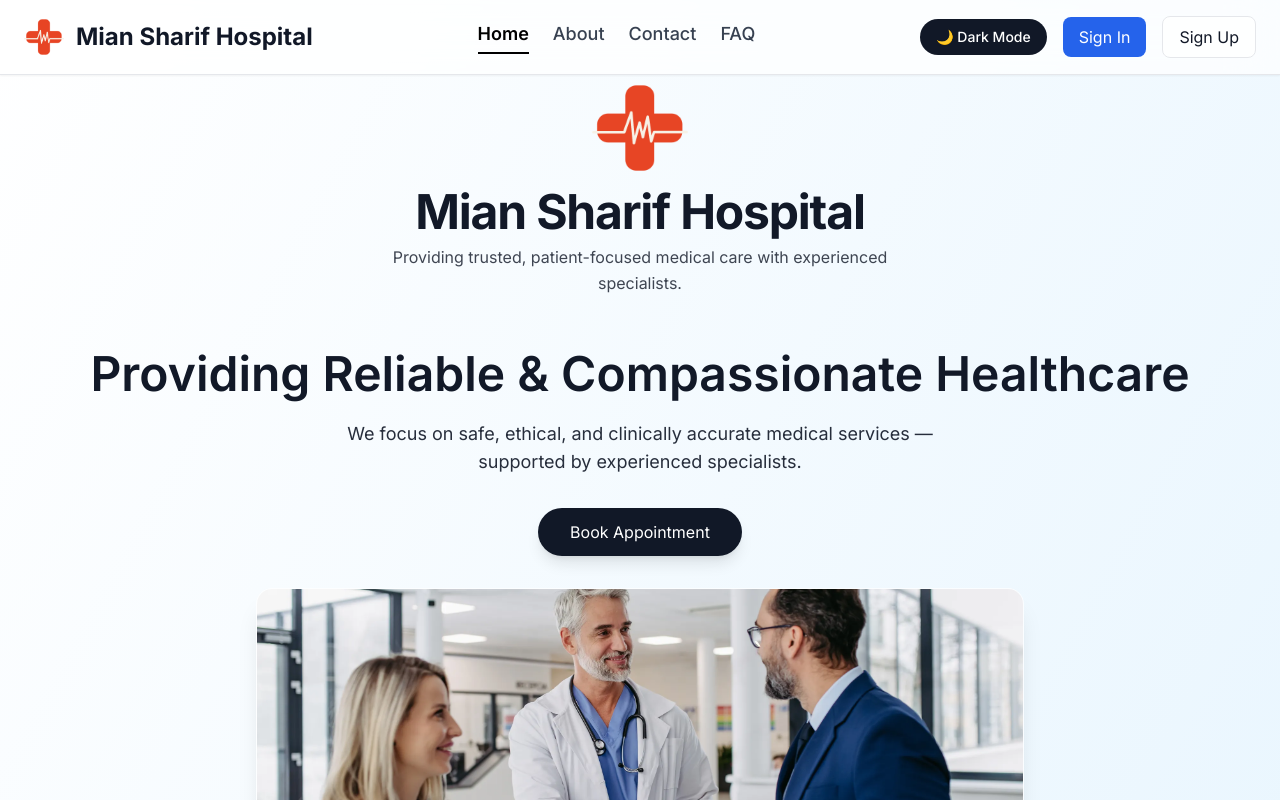
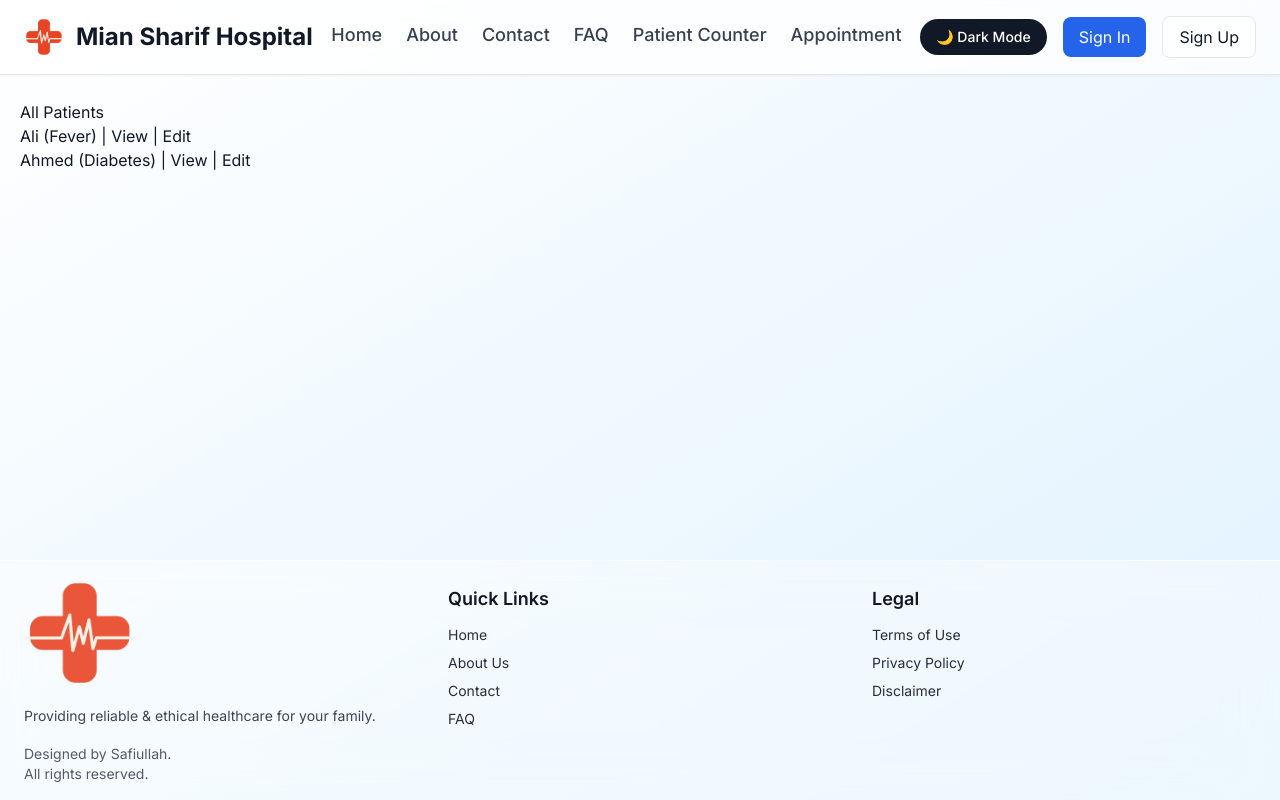
Before and after one commit to Safi-UOL/Mian-Sharif-Hospital, a React (Vite) app: page /assignment/patients in a window 1280 px wide. Before the commit this address led to /. Shown: the top 800 px of the page. Built offline with nearby package versions, Linux system fonts and the light colour scheme.

Commit message:
fix: rename SPA Home import to SpaHome to avoid duplicate identifier

```diff
--- a/src/App.jsx
+++ b/src/App.jsx
@@ -3,6 +3,7 @@ import Navbar from "./components/layouts/Navbar";
 import Footer from "./components/layouts/Footer";
 import ScrollToTop from "./components/layouts/ScrollToTop";
 
+/* ===== Hospital Website Pages ===== */
 import Home from "./Pages/Home";
 import About from "./Pages/About";
 import Contact from "./Pages/Contact";
@@ -13,11 +14,17 @@ import Terms from "./Pages/Terms";
 import Privacy from "./Pages/Privacy";
 import Disclaimer from "./Pages/Disclaimer";
 
-// 🔹 LAB PART 1
+/* ===== LAB TASKS ===== */
 import PatientCounter from "./Pages/PatientCounter";
+import AppointmentForm from "./Pages/AppointmentForm";
 
-// 🔹 LAB PART 2
-import AppointmentForm from "./Pages/AppointmentForm";
+
+import SpaHome from "./SPA_Routing/pages/Home";
+import CreatePatient from "./SPA_Routing/pages/CreatePatient";
+import Patients from "./SPA_Routing/pages/Patients";
+import PatientDetails from "./SPA_Routing/pages/PatientDetails";
+import EditPatient from "./SPA_Routing/pages/EditPatient";
+
 
 export default function App() {
   return (
@@ -30,11 +37,9 @@ export default function App() {
         <main className="flex-grow pt-0 md:pt-20 pb-0">
           <Routes>
 
-            {/* Home */}
+            {/* ===== Hospital Website ===== */}
             <Route path="/" element={<Home />} />
             <Route path="/home" element={<Navigate to="/" replace />} />
-
-            {/* Pages */}
             <Route path="/about" element={<About />} />
             <Route path="/contact" element={<Contact />} />
             <Route path="/faq" element={<FAQ />} />
@@ -44,11 +49,18 @@ export default function App() {
             <Route path="/privacy" element={<Privacy />} />
             <Route path="/disclaimer" element={<Disclaimer />} />
 
-            {/* 🔹 LAB ROUTES */}
+            {/* ===== LAB ROUTES ===== */}
             <Route path="/patient-counter" element={<PatientCounter />} />
             <Route path="/appointment" element={<AppointmentForm />} />
 
-            {/* Catch-all */}
+            {/* ===== ASSIGNMENT ROUTES (SPA + CRUD) ===== */}
+            <Route path="/SPA_Routing" element={<SpaHome />} />
+            <Route path="/assignment/create" element={<CreatePatient />} />
+            <Route path="/assignment/patients" element={<Patients />} />
+            <Route path="/assignment/patients/:id" element={<PatientDetails />} />
+            <Route path="/assignment/edit/:id" element={<EditPatient />} />
+
+            {/* ===== Catch-all ===== */}
             <Route path="*" element={<Navigate to="/" replace />} />
 
           </Routes>
--- /dev/null
+++ b/src/SPA_Routing/Pages/CreatePatient.jsx
@@ -0,0 +1,22 @@
+import { Link } from "react-router-dom";
+
+export default function Home() {
+  return (
+    <div style={{ padding: "20px" }}>
+      <h2>Hospital Management System (SPA Assignment)</h2>
+      <p>
+        This section demonstrates Single Page Application routing and
+        CRUD operations using Firebase Firestore.
+      </p>
+
+      <ul>
+        <li>
+          <Link to="/assignment/create">Register New Patient</Link>
+        </li>
+        <li>
+          <Link to="/assignment/patients">View All Patients</Link>
+        </li>
+      </ul>
+    </div>
+  );
+}
--- /dev/null
+++ b/src/SPA_Routing/Pages/EditPatient.jsx
@@ -0,0 +1,21 @@
+import { useParams } from "react-router-dom";
+
+export default function EditPatient() {
+  const { id } = useParams();
+
+  return (
+    <div style={{ padding: "20px" }}>
+      <h2>Edit Patient</h2>
+      <p>Editing Patient ID: {id}</p>
+
+      <form>
+        <input placeholder="Patient Name" /><br /><br />
+        <input placeholder="Age" /><br /><br />
+        <input placeholder="Disease" /><br /><br />
+        <input placeholder="Phone Number" /><br /><br />
+
+        <button>Update Patient</button>
+      </form>
+    </div>
+  );
+}
--- /dev/null
+++ b/src/SPA_Routing/Pages/Home.jsx
@@ -0,0 +1,22 @@
+import { Link } from "react-router-dom";
+
+export default function Home() {
+  return (
+    <div style={{ padding: "20px" }}>
+      <h2>Hospital Management System (SPA Assignment)</h2>
+      <p>
+        This section demonstrates Single Page Application routing and
+        CRUD operations using Firebase Firestore.
+      </p>
+
+      <ul>
+        <li>
+          <Link to="/assignment/create">Register New Patient</Link>
+        </li>
+        <li>
+          <Link to="/assignment/patients">View All Patients</Link>
+        </li>
+      </ul>
+    </div>
+  );
+}
--- /dev/null
+++ b/src/SPA_Routing/Pages/PatientDetails.jsx
@@ -0,0 +1,16 @@
+import { useParams } from "react-router-dom";
+
+export default function PatientDetails() {
+  const { id } = useParams();
+
+  return (
+    <div style={{ padding: "20px" }}>
+      <h2>Patient Details</h2>
+      <p>Patient ID: {id}</p>
+
+      <p>Name: Sample Patient</p>
+      <p>Disease: Sample Disease</p>
+      <p>Phone: 0300-0000000</p>
+    </div>
+  );
+}
--- /dev/null
+++ b/src/SPA_Routing/Pages/Patients.jsx
@@ -0,0 +1,23 @@
+import { Link } from "react-router-dom";
+
+export default function Patients() {
+  return (
+    <div style={{ padding: "20px" }}>
+      <h2>All Patients</h2>
+
+      <ul>
+        <li>
+          Ali (Fever)
+          {" "} | <Link to="/assignment/patients/1">View</Link>
+          {" "} | <Link to="/assignment/edit/1">Edit</Link>
+        </li>
+
+        <li>
+          Ahmed (Diabetes)
+          {" "} | <Link to="/assignment/patients/2">View</Link>
+          {" "} | <Link to="/assignment/edit/2">Edit</Link>
+        </li>
+      </ul>
+    </div>
+  );
+}
--- a/src/components/layouts/Navbar.jsx
+++ b/src/components/layouts/Navbar.jsx
@@ -20,19 +20,16 @@ export default function Navbar() {
     localStorage.setItem("theme", theme);
   }, [theme]);
 
-  // SAME PAGE = REFRESH | DIFFERENT PAGE = NAVIGATE
   const handleNavClick = (e, path) => {
     e.preventDefault();
     const current = location.pathname;
 
-    // Home logic (localhost + GitHub pages)
     if (path === "/" && homePaths.includes(current)) {
       window.scrollTo({ top: 0, behavior: "smooth" });
       setTimeout(() => window.location.reload(), 300);
       return;
     }
 
-    // Same page refresh (About, Contact, FAQ, etc.)
     if (current === path) {
       window.scrollTo({ top: 0, behavior: "smooth" });
       setTimeout(() => window.location.reload(), 300);
@@ -70,10 +67,38 @@ export default function Navbar() {
 
         {/* DESKTOP MENU */}
         <div className="hidden md:flex gap-6 text-lg font-medium">
-          <NavLink to="/" className={getNavClass} onClick={(e) => handleNavClick(e, "/")} end>Home</NavLink>
-          <NavLink to="/about" className={getNavClass} onClick={(e) => handleNavClick(e, "/about")}>About</NavLink>
-          <NavLink to="/contact" className={getNavClass} onClick={(e) => handleNavClick(e, "/contact")}>Contact</NavLink>
-          <NavLink to="/faq" className={getNavClass} onClick={(e) => handleNavClick(e, "/faq")}>FAQ</NavLink>
+          <NavLink to="/" className={getNavClass} onClick={(e) => handleNavClick(e, "/")} end>
+            Home
+          </NavLink>
+
+          <NavLink to="/about" className={getNavClass} onClick={(e) => handleNavClick(e, "/about")}>
+            About
+          </NavLink>
+
+          <NavLink to="/contact" className={getNavClass} onClick={(e) => handleNavClick(e, "/contact")}>
+            Contact
+          </NavLink>
+
+          <NavLink to="/faq" className={getNavClass} onClick={(e) => handleNavClick(e, "/faq")}>
+            FAQ
+          </NavLink>
+
+          {/* 🔹 NEW LINKS */}
+          <NavLink
+            to="/patient-counter"
+            className={getNavClass}
+            onClick={(e) => handleNavClick(e, "/patient-counter")}
+          >
+            Patient Counter
+          </NavLink>
+
+          <NavLink
+            to="/appointment"
+            className={getNavClass}
+            onClick={(e) => handleNavClick(e, "/appointment")}
+          >
+            Appointment
+          </NavLink>
         </div>
 
         {/* DESKTOP BUTTONS */}
@@ -85,8 +110,13 @@ export default function Navbar() {
             {theme === "dark" ? "☀ Light Mode" : "🌙 Dark Mode"}
           </button>
 
-          <Link to="/signin" className="px-4 py-2 bg-blue-600 text-white rounded-lg">Sign In</Link>
-          <Link to="/signup" className="px-4 py-2 bg-white/70 dark:bg-gray-700 text-gray-900 dark:text-white border rounded-lg">Sign Up</Link>
+          <Link to="/signin" className="px-4 py-2 bg-blue-600 text-white rounded-lg">
+            Sign In
+          </Link>
+
+          <Link to="/signup" className="px-4 py-2 bg-white/70 dark:bg-gray-700 text-gray-900 dark:text-white border rounded-lg">
+            Sign Up
+          </Link>
         </div>
 
         {/* MOBILE MENU BUTTON */}
@@ -95,47 +125,44 @@ export default function Navbar() {
         </button>
       </div>
 
-      {/* MOBILE DROPDOWN MENU WITH FIXED SPACING */}
+      {/* MOBILE DROPDOWN MENU */}
       {menuOpen && (
         <div className="md:hidden bg-white dark:bg-gray-900 px-6 pb-6 pt-4 text-lg space-y-6">
 
-          <NavLink
-            to="/"
-            className={({ isActive }) => getNavClass({ isActive }) + " block"}
-            onClick={(e) => handleNavClick(e, "/")}
-            end
-          >
+          <NavLink to="/" className={({ isActive }) => getNavClass({ isActive }) + " block"} onClick={(e) => handleNavClick(e, "/")} end>
             Home
           </NavLink>
 
-          <NavLink
-            to="/about"
-            className={({ isActive }) => getNavClass({ isActive }) + " block"}
-            onClick={(e) => handleNavClick(e, "/about")}
-          >
+          <NavLink to="/about" className={({ isActive }) => getNavClass({ isActive }) + " block"} onClick={(e) => handleNavClick(e, "/about")}>
             About
           </NavLink>
 
-          <NavLink
-            to="/contact"
-            className={({ isActive }) => getNavClass({ isActive }) + " block"}
-            onClick={(e) => handleNavClick(e, "/contact")}
-          >
+          <NavLink to="/contact" className={({ isActive }) => getNavClass({ isActive }) + " block"} onClick={(e) => handleNavClick(e, "/contact")}>
             Contact
           </NavLink>
 
-          <NavLink
-            to="/faq"
-            className={({ isActive }) => getNavClass({ isActive }) + " block"}
-            onClick={(e) => handleNavClick(e, "/faq")}
-          >
+          <NavLink to="/faq" className={({ isActive }) => getNavClass({ isActive }) + " block"} onClick={(e) => handleNavClick(e, "/faq")}>
             FAQ
+          </NavLink>
+
+          {/* 🔹 NEW LINKS */}
+          <NavLink to="/patient-counter" className={({ isActive }) => getNavClass({ isActive }) + " block"} onClick={(e) => handleNavClick(e, "/patient-counter")}>
+            Patient Counter
+          </NavLink>
+
+          <NavLink to="/appointment" className={({ isActive }) => getNavClass({ isActive }) + " block"} onClick={(e) => handleNavClick(e, "/appointment")}>
+            Appointment
           </NavLink>
 
           <hr className="border-gray-300 dark:border-gray-700" />
 
-          <Link to="/signin" onClick={() => setMenuOpen(false)} className="block">Sign In</Link>
-          <Link to="/signup" onClick={() => setMenuOpen(false)} className="block">Sign Up</Link>
+          <Link to="/signin" onClick={() => setMenuOpen(false)} className="block">
+            Sign In
+          </Link>
+
+          <Link to="/signup" onClick={() => setMenuOpen(false)} className="block">
+            Sign Up
+          </Link>
 
           <button
             onClick={() => setTheme(theme === "dark" ? "light" : "dark")}
```
Also changed, not shown: src/SPA_Routing/components/ItemForm.jsx (added).
